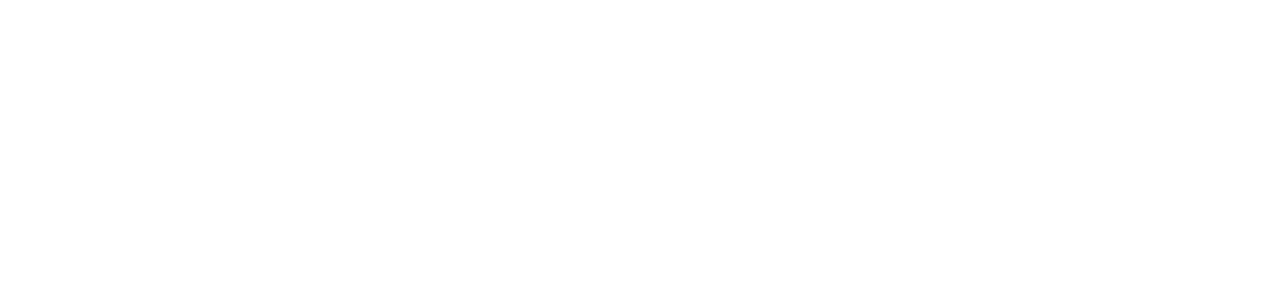
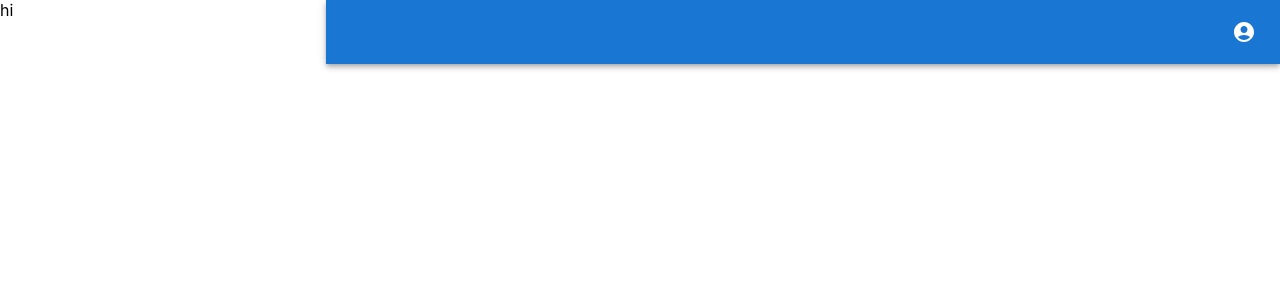
Before and after one commit to gouthamcm/Resume-Selector, a React (Create React App) app: page / in a window 1280 px wide. Shown: the top 300 px of the page. Built offline with nearby package versions, Linux system fonts and the light colour scheme.

Commit message:
Added appbar

```diff
--- a/package.json
+++ b/package.json
@@ -5,6 +5,7 @@
   "dependencies": {
     "@emotion/react": "^11.5.0",
     "@emotion/styled": "^11.3.0",
+    "@mui/icons-material": "^5.0.5",
     "@mui/material": "^5.0.4",
     "@testing-library/jest-dom": "^5.14.1",
     "@testing-library/react": "^11.2.7",
--- /dev/null
+++ b/src/Layouts/AppBarTop.js
@@ -0,0 +1,94 @@
+import React from 'react'
+
+import AppBar from '@mui/material/AppBar';
+import Box from '@mui/material/Box';
+import Toolbar from '@mui/material/Toolbar';
+import Typography from '@mui/material/Typography';
+import IconButton from '@mui/material/IconButton';
+import { Button } from '@mui/material';
+import MenuIcon from '@mui/icons-material/Menu';
+import AccountCircle from '@mui/icons-material/AccountCircle';
+import Switch from '@mui/material/Switch';
+import FormControlLabel from '@mui/material/FormControlLabel';
+import FormGroup from '@mui/material/FormGroup';
+import MenuItem from '@mui/material/MenuItem';
+import Menu from '@mui/material/Menu';
+
+
+function AppBarTop() {
+    const [auth, setAuth] = React.useState(true);
+    const [anchorEl, setAnchorEl] = React.useState(null);
+
+    const handleChange = (event) => {
+        setAuth(event.target.checked);
+    };
+
+    const handleMenu = (event) => {
+        setAnchorEl(event.currentTarget);
+    };
+
+    const handleClose = () => {
+        setAnchorEl(null);
+    };
+    return (
+        <Box sx={{ flexGrow: 1 }}>
+            <AppBar position="static">
+                <Toolbar>
+
+                    <Typography variant="h6" component="div" sx={{ flexGrow: 1 }}>
+
+                    </Typography>
+                        <IconButton
+                            size="large"
+                            aria-label="account of current user"
+                            aria-controls="menu-appbar"
+                            aria-haspopup="true"
+                            onClick={handleMenu}
+                            color="inherit"
+                            edge="end"
+
+                        >
+                            <AccountCircle />
+                        </IconButton>
+                        <Menu
+                            id="menu-appbar"
+                            anchorEl={anchorEl}
+                            anchorOrigin={{
+                                vertical: 'top',
+                                horizontal: 'right',
+                            }}
+                            keepMounted
+                            transformOrigin={{
+                                vertical: 'top',
+                                horizontal: 'right',
+                            }}
+                            open={Boolean(anchorEl)}
+                            onClose={handleClose}
+                        >
+                            <MenuItem onClick={handleClose}>Profile</MenuItem>
+                            <MenuItem onClick={handleClose}>My account</MenuItem>
+                        </Menu>
+
+                    {/* <Typography variant="h6" component="div" sx={{ flexGrow: 1 }}>
+                        News
+                    </Typography>
+                    <IconButton
+                        size="large"
+                        edge="end"
+                        color="inherit"
+                        aria-label="menu"
+                        sx={{ mr: 2 }}
+                    >
+                        <MenuIcon />
+                    </IconButton> */}
+                    {/* <Typography variant="h6" component="div" sx={{ flexGrow: 1 }}>
+                        News
+                    </Typography>
+                    <Button color="inherit">Login</Button> */}
+                </Toolbar>
+            </AppBar>
+        </Box>
+    )
+}
+
+export default AppBarTop
--- a/src/pages/AdminView.js
+++ b/src/pages/AdminView.js
@@ -1,8 +1,22 @@
-import React from 'react'
+import { Grid, Typography } from '@mui/material'
+
+import React from 'react';
+import AppBarTop from '../Layouts/AppBarTop';
+
+
 
 function AdminView() {
     return (
         <div>
+            <Grid container spacing={3}>
+                <Grid item xs={3}>
+                    hi
+                </Grid>
+                <Grid item xs={9}>
+                    <AppBarTop />
+                </Grid>
+
+            </Grid>
 
         </div>
     )
```
Also changed, not shown: src/Layouts/Logo.js (added, +10 -0 lines), src/Assets/logo.svg (added), 1 other file (tests, documents, lock files or other folders).
